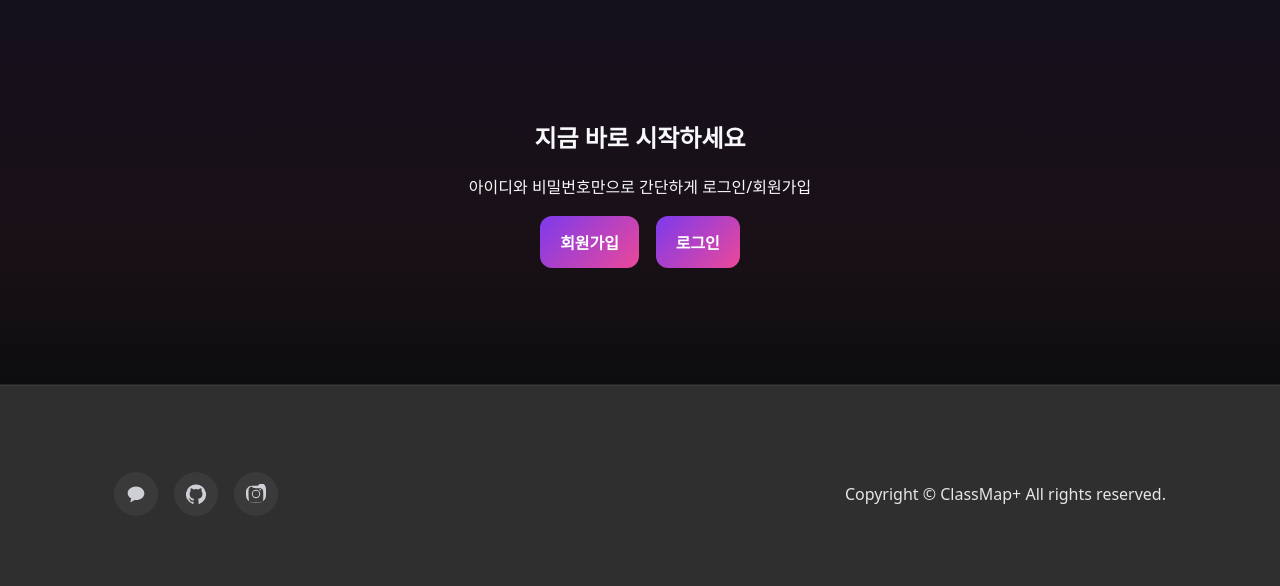
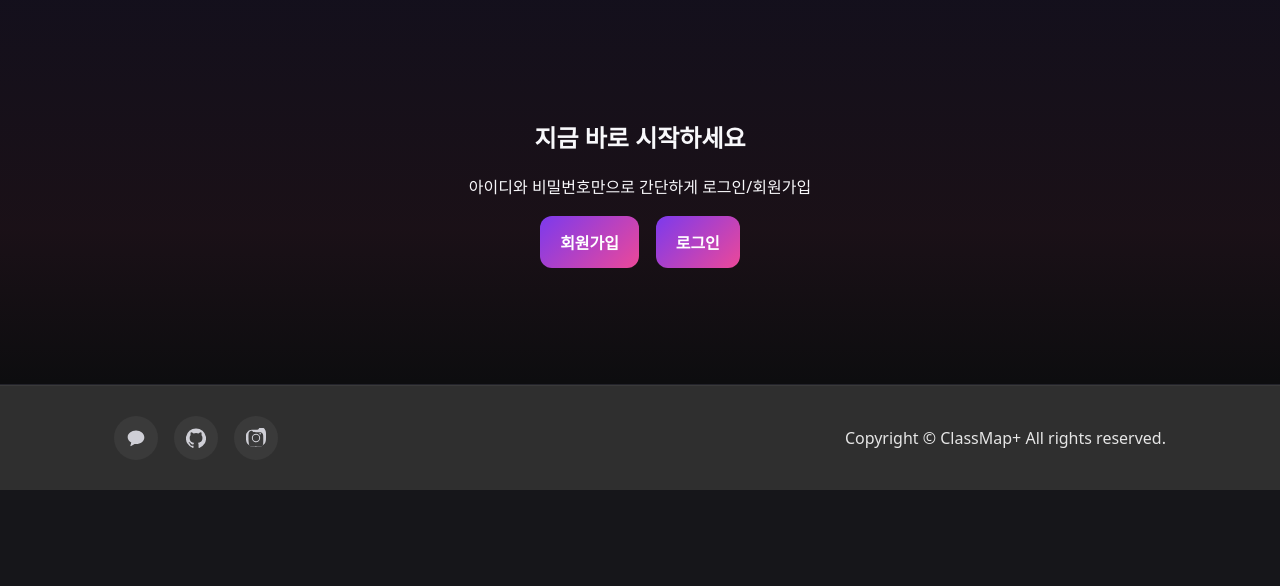
Before and after one commit to eunkyoung529/ClassMap, a Django app: page / in a window 1280 px wide. Shown: the part 1580-2166 px from the top of the page. After the commit the page ends 2070 px from the top, so only its background shows below. Run offline with Django 5.2, Linux system fonts and the light colour scheme; parts of the project's set-up code (start-up, migrations or seed data) failed here and were passed over.

Commit message:
Fix : footer 크기 수정

```diff
--- a/class_map/static/css/site.css
+++ b/class_map/static/css/site.css
@@ -160,19 +160,19 @@ a.btn:hover, .btn:hover {
 .footer {
   background: #2f2f2f;
   border-top: 1px solid #3a3a3a;
-  padding: 48px 0 32px;
+  /* padding: 20px 0 10px;          */
   scroll-snap-align: none;
 }
 
 .footer .wrap {
   max-width: 1100px;
   margin: 0 auto;
-  padding: 0 24px;
+  padding: 30px 24px;
   display: flex;
   align-items: center;
   justify-content: space-between;
-  gap: 32px;
-  min-height: 120px;
+  gap: 24px;
+  min-height: unset;
 }
 
 /* 아이콘 줄 */
```
